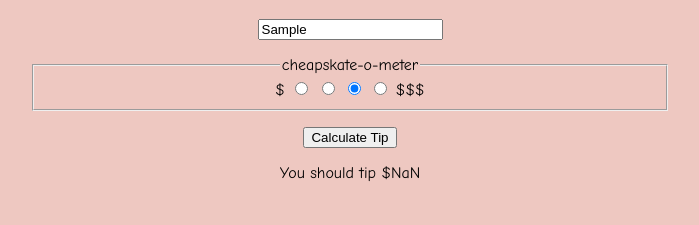
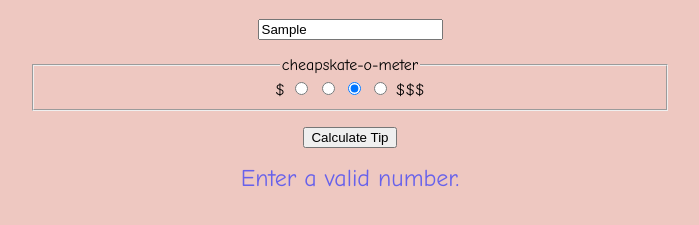
Before and after one commit to chrisman/tip-calculator, a plain HTML site: page index.html in a window 1280 px wide. Both pictures are taken after typing "Sample" into the empty fields and a click on the button "Calculate Tip". Shown: the part 61-286 px from the top of the page, without its empty margins (290-989 px from the left). Drawn offline with Linux system fonts and the light colour scheme.

Commit message:
refactor js

```diff
--- a/css/app.css
+++ b/css/app.css
@@ -9,3 +9,8 @@ main {
   margin: 0 auto;
   width: 50vw;
 }
+
+section {
+  font-size: x-large;
+  color: rgb(103, 97, 235);
+}
--- a/js/app.js
+++ b/js/app.js
@@ -1,33 +1,30 @@
-// alert('yow!');
 var myButton = document.getElementsByTagName('button')[0];
-var myTarget = document.getElementsByTagName('section')[0];
-var myInput = document.getElementsByTagName('input')[0];
-var myScale = document.getElementsByName('cheap');
-
-console.log(myButton);
-console.log(myTarget);
 
 myButton.addEventListener("click", function(event){
-  var myAmount = myInput.value * 1;
-  if (isValidInput(myAmount)) {
-    var tipAmount = getTipAmount();
-    myTarget.innerText = 'You should tip $' + (myAmount * tipAmount).toFixed(2);
-  } else {
-    myTarget.innerText = "Enter a valid number."
-  }
+  var myInput = document.getElementsByTagName('input')[0];
+  var myTarget = document.getElementsByTagName('section')[0];
+  myTarget.innerText = getMessage(myInput.value * 1);
   event.preventDefault();
 });
 
-function getTipAmount(){
-  for (var x = 0; x < myScale.length; x++){
-    if(myScale[x].checked){
-      return myScale[x].value * 1;
+function getMessage(amt){
+  return (isValidInput(amt)) ? 'You should tip $' + formattedTip(amt) : "Enter a valid number.";
+}
+
+function formattedTip(a) {
+  var myScale = document.getElementsByName('cheap');
+  return (a * getTipAmount(myScale)).toFixed(2);
+}
+
+function getTipAmount(i){
+  for (var x = 0; x < i.length; x++){
+    if(i[x].checked){
+      return i[x].value * 1;
     }
   }
-  return 0.2;
+  return 0.2; // default like a gentleman.
 }
 
 function isValidInput(i) {
-  console.log(i + ': ' + typeof(i));
-  return (typeof(i) === 'number') ? true : false;
+  return (typeof(i) === 'number' && i > 0) || false;
 }
```
Also changed, not shown: index.html (+2 -2 lines).
